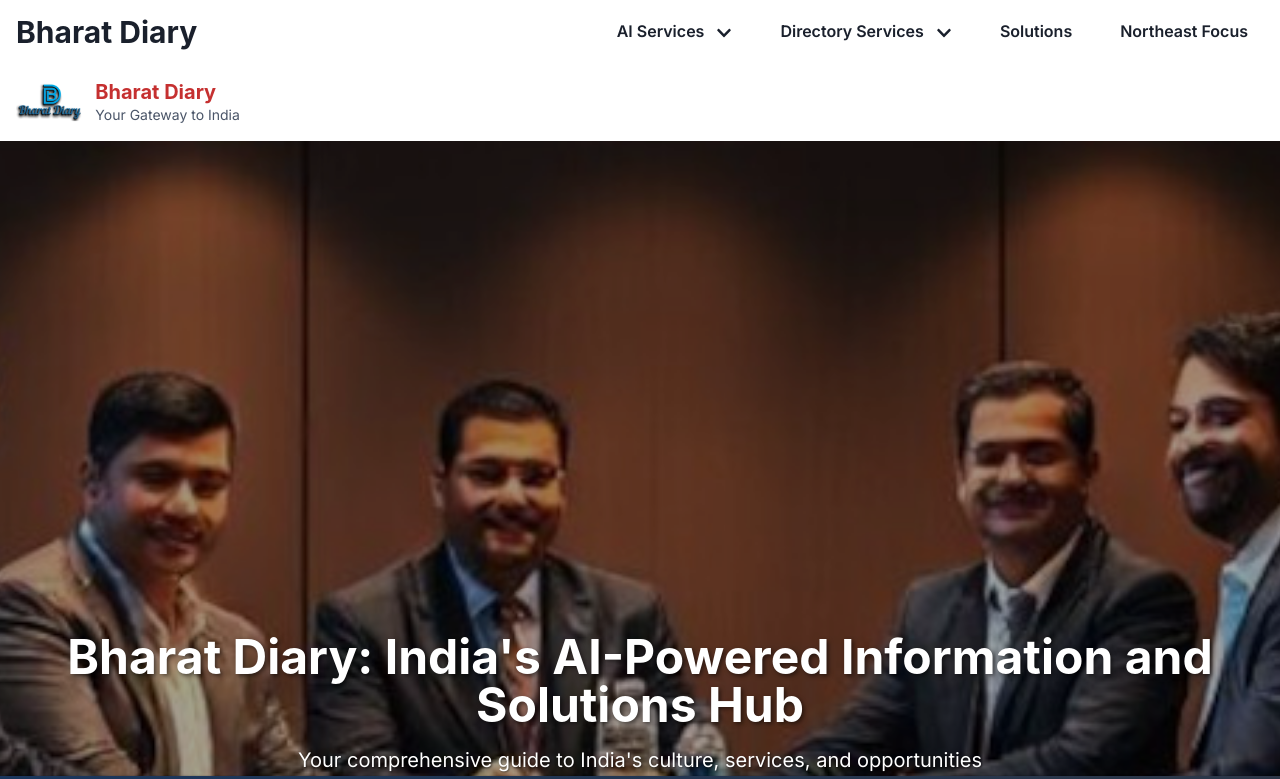
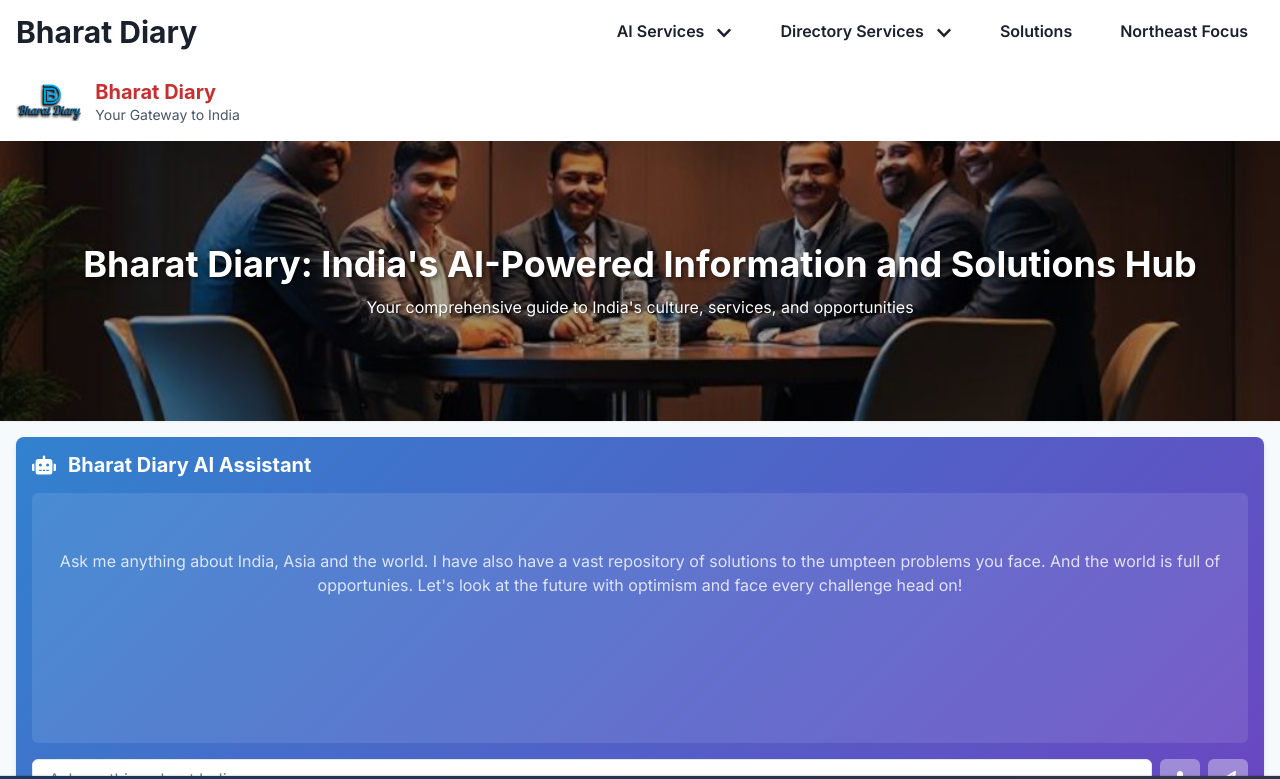
Before and after one commit to ysgill1958/bharatinfo-sol, a Next.js app: page / in a window 1280 px wide. Shown: the top 779 px of the page. Built offline with nearby package versions, Linux system fonts and the light colour scheme.

Commit message:
Reduce header banner height by 75% and adjust text scaling

```diff
--- a/src/components/Header.tsx
+++ b/src/components/Header.tsx
@@ -41,7 +41,7 @@
 
       {/* Banner Section */}
       <Box
-        height={{ base: '600px', md: '1125px' }}
+        height={{ base: '150px', md: '280px' }}
         position="relative"
         display="flex"
         alignItems="center"
@@ -65,7 +65,7 @@
           <Container maxW="container.xl">
             <Heading
               color="white"
-              size="2xl"
+              size={{ base: "md", md: "xl" }}
               textAlign="center"
               textShadow="2px 2px 4px rgba(0,0,0,0.5)"
             >
@@ -73,9 +73,9 @@
             </Heading>
             <Text
               color="white"
-              fontSize="xl"
+              fontSize={{ base: "sm", md: "md" }}
               textAlign="center"
-              mt={4}
+              mt={2}
               textShadow="1px 1px 2px rgba(0,0,0,0.5)"
             >
               Your comprehensive guide to India's culture, services, and opportunities
```
